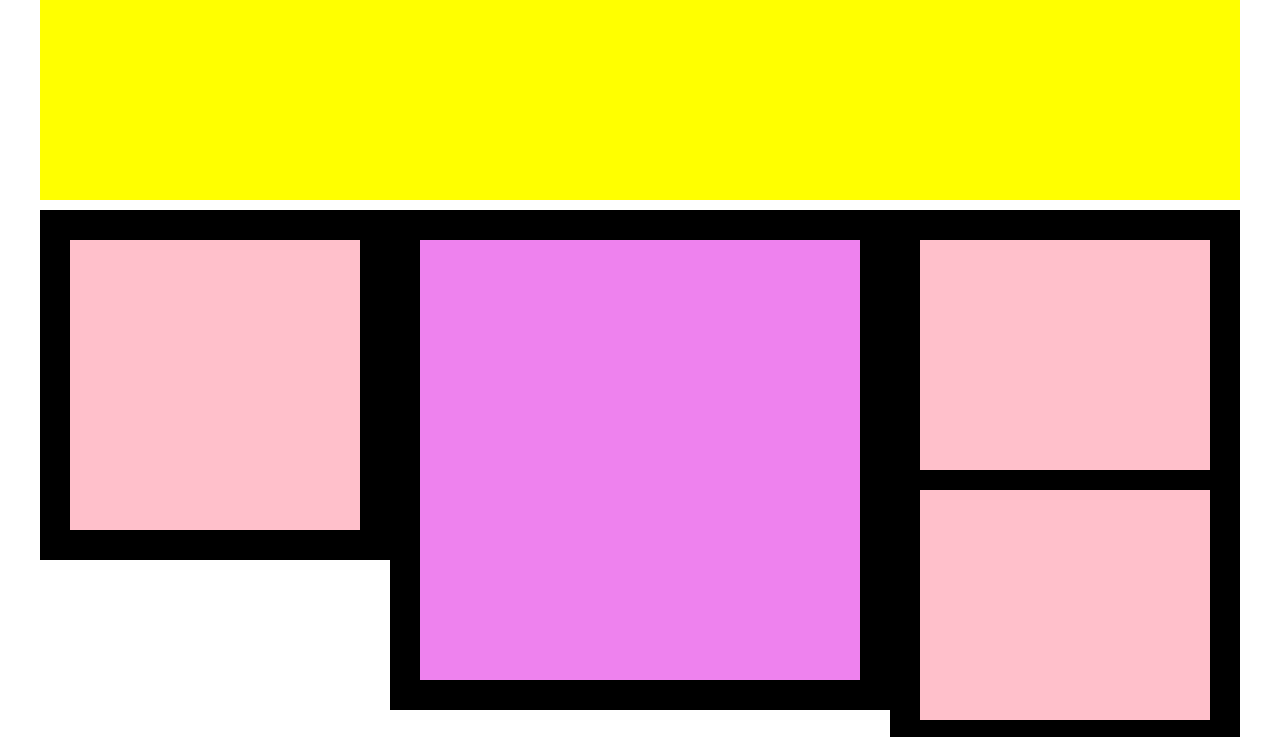
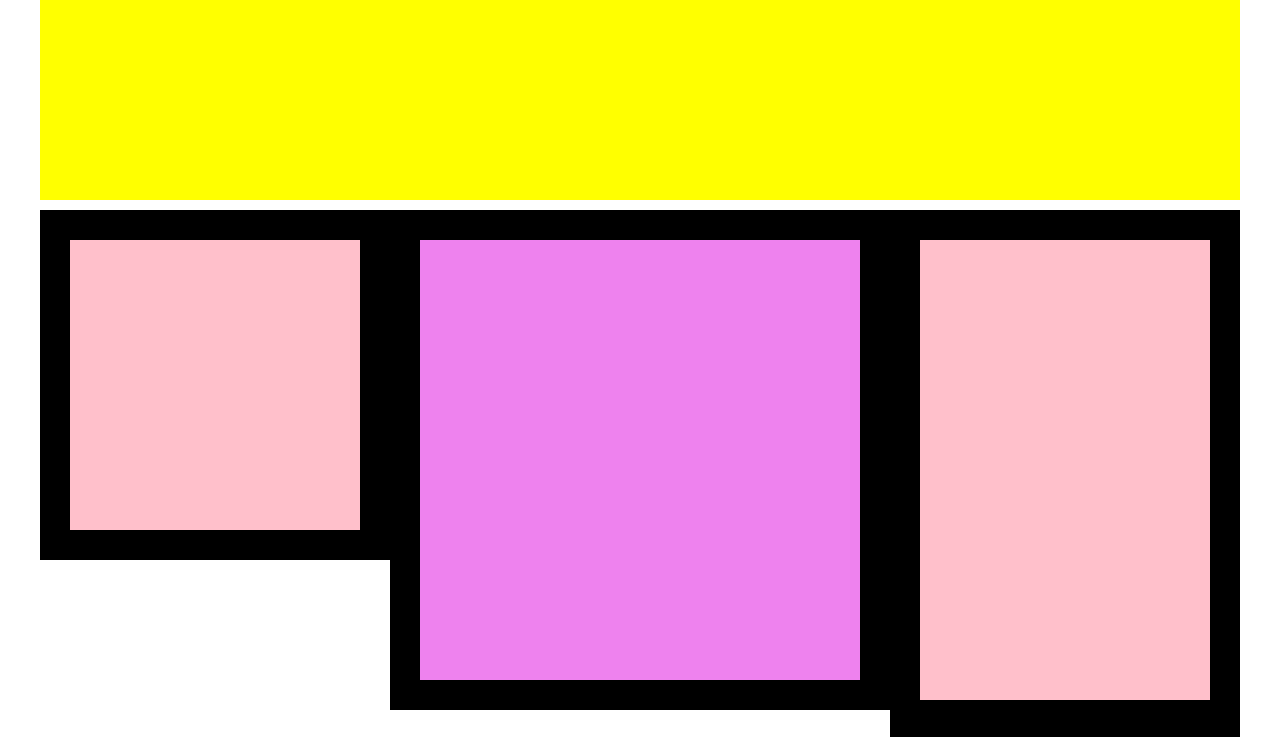
Before and after one commit to vito-g/htmlcss-wp, a plain HTML site: page index.html in a window 1280 px wide. Shown: the top 737 px of the page. Drawn offline with Linux system fonts and the light colour scheme.

Commit message:
Settaggio provvisorio altezze, che andrò poi a rimuovere & creazione nav

```diff
--- a/css/style.css
+++ b/css/style.css
@@ -62,8 +62,8 @@ main {
 }
 
 .fl:last-child div {
-  height: calc(250px - 20px);
-  margin-bottom: 20px;
+  height: calc(500px - 40px);
+  margin-bottom: 40px;
   background-color: pink;
 }
 
--- a/index.html
+++ b/index.html
@@ -22,6 +22,14 @@
       <header>
       </header>
       <!-- Intestazione -->
+
+
+
+
+
+      <nav>
+
+      </nav>
 
 
 
```
